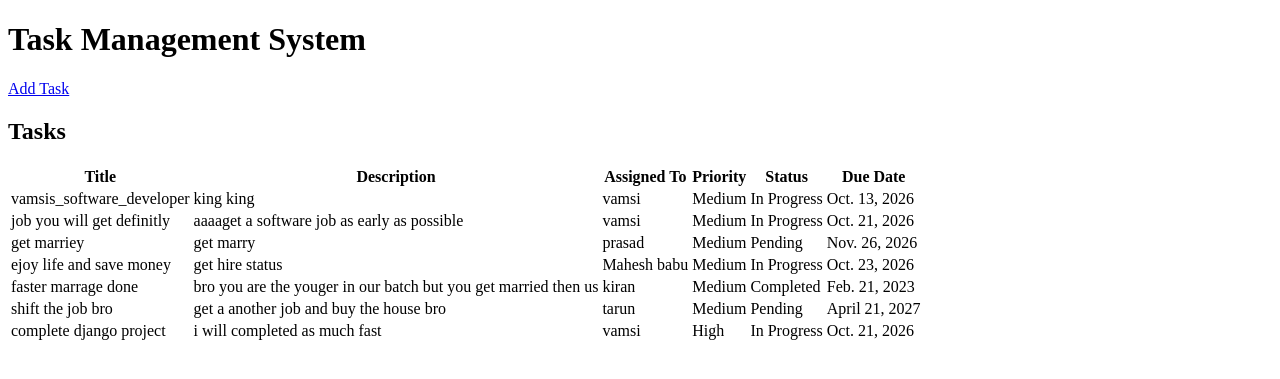
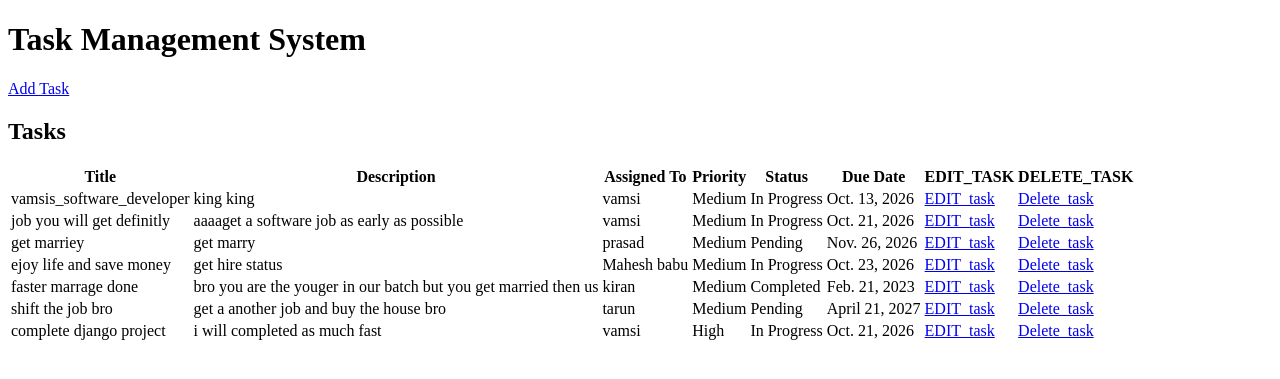
Before and after one commit to Vamsi-Madabathula/Django-Employee-management-system, a Django app: page /tasks/ in a window 1280 px wide. Shown: the top 379 px of the page. Run offline with Django 5.2, Linux system fonts and the light colour scheme; data comes from the database, SQL or seed files in the repository; both versions use the stored data as it was after the commit.

Commit message:
updated files

```diff
--- a/tasks/forms.py
+++ b/tasks/forms.py
@@ -14,7 +14,7 @@ class TaskForm(forms.ModelForm):
 
             # Specify which fields users can fill in.
             fields = [
-                        "titel",
+                        "title",
                         "description",
                         "assigned_to",
                         "priority",
--- a/tasks/templates/tasks/task_list.html
+++ b/tasks/templates/tasks/task_list.html
@@ -8,7 +8,7 @@
 
     <h1>Task Management System</h1>
 
-    <a href="#">Add Task</a>
+    <a href="{% url 'task_create' %}">Add Task</a>
 
     <h2>Tasks</h2>
 
@@ -24,6 +24,8 @@
                     <th>Priority</th>
                     <th>Status</th>
                     <th>Due Date</th>
+                    <th>EDIT_TASK</th>
+                    <th>DELETE_TASK</th>
                 </tr>
             </thead>
 
@@ -38,6 +40,8 @@
                         <td>{{ task.priority }}</td>
                         <td>{{ task.status }}</td>
                         <td>{{ task.due_date }}</td>
+                        <td> <a href="{% url 'task_update' task.id %}">EDIT_task</a></td>
+                        <td><a href="{% url 'task_delete' task.id %}">Delete_task</a></td>
                     </tr>
 
                 {% endfor %}
--- a/tasks/urls.py
+++ b/tasks/urls.py
@@ -2,5 +2,8 @@ from django.urls import path
 from . import views
 
 urlpatterns = [
-    path('', views.tasks_list, name= 'tasks_list')
+    path('', views.tasks_list, name= 'tasks_list'),# name is used to call the task_list () at html file
+    path('add/',views.task_create, name = 'task_create'),
+    path('update/<int:id>/',views.task_update, name = 'task_update'),
+    path('deletesss/<int:id>/',views.task_delete, name = 'task_delete')
 ]
--- a/tasks/views.py
+++ b/tasks/views.py
@@ -1,4 +1,4 @@
-from django.shortcuts import render, redirect
+from django.shortcuts import render, redirect, get_object_or_404
 from .models import Tasks
 from .forms import TaskForm
 
@@ -36,6 +36,43 @@ def task_create(request):
         form = TaskForm()
 
     # Open the task form page
-    return redirect(request,'tasks/task_form.html',{
+    return render(request,'tasks/task_form.html',{
         'form': form
     })
+
+#create task update
+def task_update(request, id):
+    #finds the task by its ID; returns a 404 page if it doesn't exit.
+    task = get_object_or_404(Tasks,id=id)
+    #checks wheather the user submitted the form.
+    if request.method == 'POST':
+        #loads submitted data into the existing task instead of creating a new one.
+        form = TaskForm(request.POST, instance=task) #instance = task is important thing
+        #checks that the submitted values are valid.
+        if form.is_valid():
+            # saves the updated task to SQLite
+            form.save()
+            # returns the user to the tasklist after saving
+            return redirect('tasks_list')
+    else:
+        # Dispaly the current task values in the form.
+        form = TaskForm(instance=task)
+    return render(request,'tasks/task_form.html',{'form':form})
+
+
+#created the tass_deleted views
+def task_delete(request, id):
+    # finds the task or return 404 respose
+    task = get_object_or_404(Tasks,id=id)
+    #checks whether the user confirme deletion
+    if request.method == 'POST':
+        #deletes the selected task from the database
+        task.delete()
+        # returns to the task list
+        return redirect('tasks')#tasks_list
+    # display the confirmation page before deletion
+    return render(
+        request,
+        'tasks/task_confirm_delete.html',
+        {'task':task }
+    )
```
Also changed, not shown: tasks/templates/task_form.html (deleted, +0 -32 lines), db.sqlite3, screenshorts/tasks_add.png (added).
